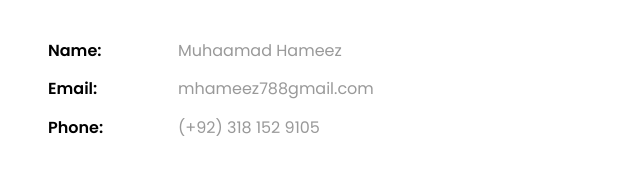
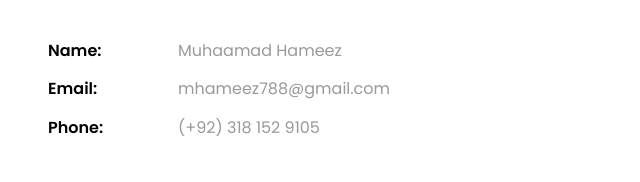
Before and after one commit to mohdhameez/portfolio.github.io, a plain HTML site: page index.html in a window 1280 px wide. Shown: the part 1008-1190 px from the top of the page, 640-1280 px from the left. Drawn offline with Linux system fonts and the light colour scheme; files whose address does not match are found by name.

Commit message:
Update index.html

```diff
--- a/index.html
+++ b/index.html
@@ -86,7 +86,7 @@
                         <p>Passionate about blending the creative finesse of art with the analytical precision of science in web development.</p>
                         <ul class="about-info mt-4 px-md-0 px-2">
                             <li class="d-flex"><span>Name:</span> <span>Muhaamad Hameez</span></li>
-                            <li class="d-flex"><span>Email:</span> <span>mhameez788gmail.com</span></li>
+                            <li class="d-flex"><span>Email:</span> <span>mhameez788@gmail.com</span></li>
                             <li class="d-flex"><span>Phone: </span> <span>(+92) 318 152 9105 </span></li>
                         </ul>
                     </div>
```
